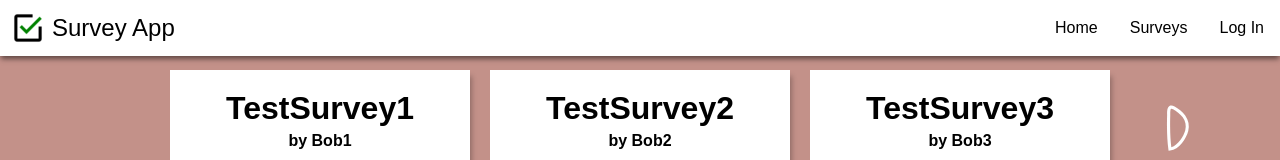
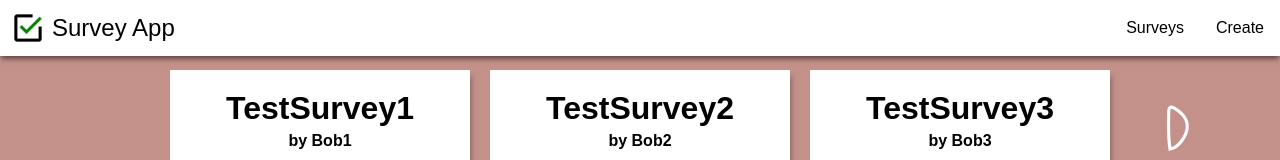
Before and after one commit to AndrasIstvanRacz/survey-app-frontend, a React (Create React App) app: page / in a window 1280 px wide. Shown: the top 160 px of the page. Built offline with nearby package versions, Linux system fonts and the light colour scheme.

Commit message:
Navbar buttons changed

```diff
--- a/src/components/Navigation/Navigation.js
+++ b/src/components/Navigation/Navigation.js
@@ -1,7 +1,8 @@
 import React from "react";
 import {Link} from "react-router-dom";
 import "./NavigationStyle.css"
-
+import {getCookie} from "../utils/cookieHandler";
+import {SingUp} from "../SingUp/SingUp";
 
 class Navigation extends React.Component {
 
@@ -34,9 +35,8 @@ class Navigation extends React.Component {
           <span className="Bar"/>
         </div>
         <div className="NavbarLinks" id="navbarLinks">
-          <Link to="/" onClick={this.DropDownCloseOnClick}>Home</Link>
           <Link to="/" onClick={this.DropDownCloseOnClick}>Surveys</Link>
-          <Link to="/login" onClick={this.DropDownCloseOnClick}>Log In</Link>
+          <Link to="/create" onClick={this.DropDownCloseOnClick}>Create</Link>
         </div>
       </div>
     );
```
